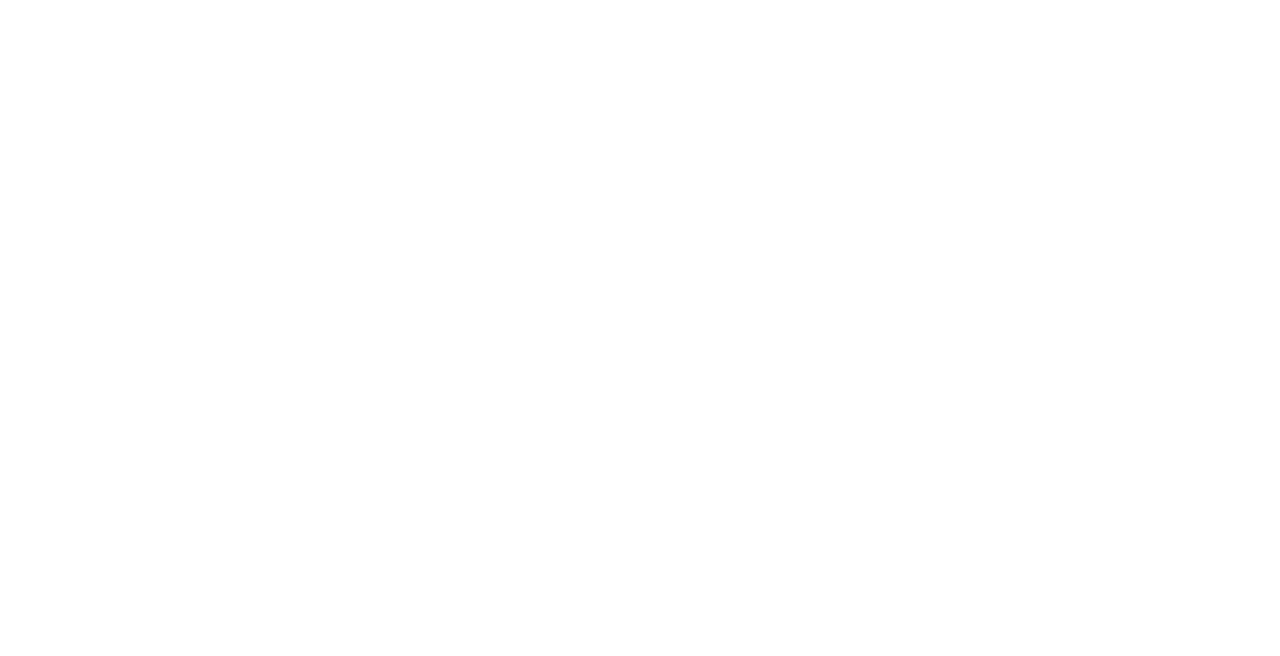
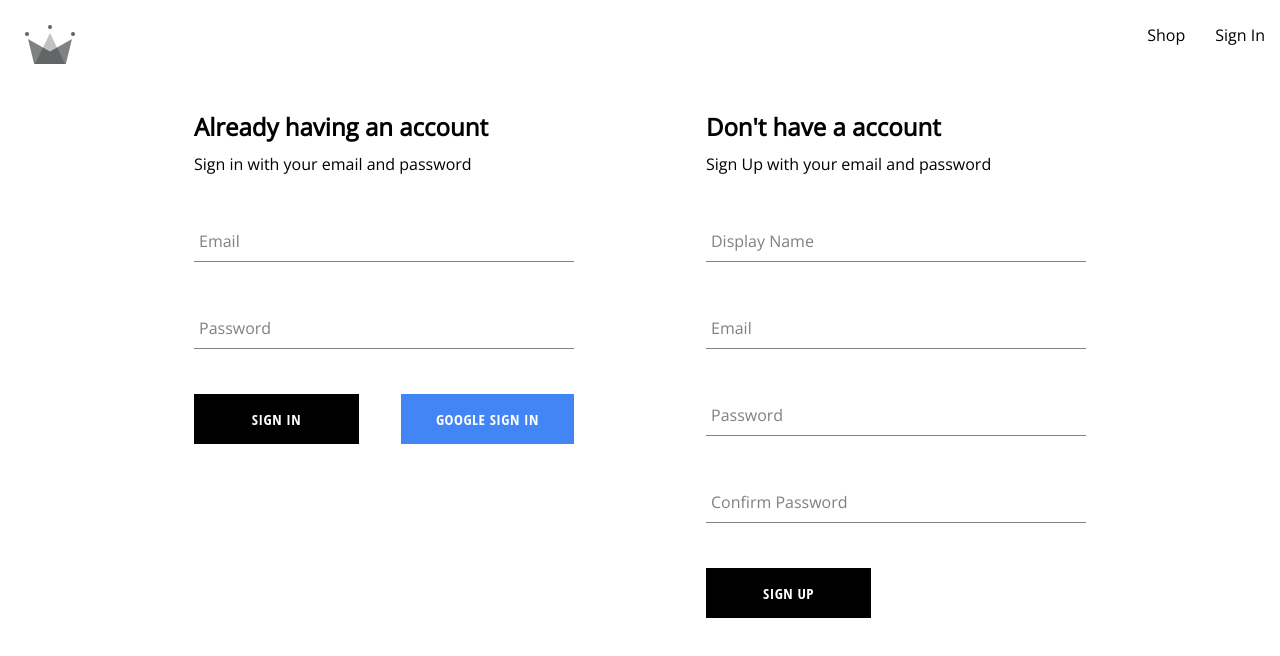
Before and after one commit to Pritpal-Stack/Crown-Clothing, a React (Create React App) app: page /auth in a window 1280 px wide. Before the commit this address had no page. Shown: the top 656 px of the page. Built offline with nearby package versions, Linux system fonts and the light colour scheme; no server answers.

Commit message:
useContext centeralization

```diff
--- a/src/App.js
+++ b/src/App.js
@@ -1,9 +1,9 @@
 import { Routes, Route } from "react-router-dom";
-import Home from "./routes/home/home.components";
 
 // components
+import Home from "./routes/home/home.components";
 import Nav from "./routes/navigation/nav.component";
-import SignIn from "./routes/sign-in/sign-in.component";
+import Auth from "./routes/Auth/auth.component";
 
 
 
@@ -22,7 +22,7 @@
       <Route path="/" element={ <Nav /> } >
         <Route index element={ <Home/> } />
         <Route path="shop" element={ <Shop/> } />
-        <Route path="sign-in" element={ <SignIn/> } />
+        <Route path="auth" element={ <Auth/> } />
       </Route>
     </Routes>
   );
--- a/src/components/button/button.component.jsx
+++ b/src/components/button/button.component.jsx
@@ -6,9 +6,9 @@
     inverted: "inverted"
 }
 
-const Button = ({ children, buttonType }) => {
+const Button = ({ children, buttonType, ...additionalProps }) => {
     return (
-        <button className={`button-container ${BUTTON_TYPE[buttonType]} `} >{children}</button>
+        <button className={`button-container ${BUTTON_TYPE[buttonType]}`} {...additionalProps} >{children}</button>
     )
 }
 
--- /dev/null
+++ b/src/components/sign-in/sign-in-form.component.jsx
@@ -0,0 +1,80 @@
+import { useState } from "react";
+import { signInWithGooglePopup, AuthSignInUsingEmailPassword } from "../../utils/firebase/firebase.utils";
+
+import FormInput from "../form-input/form-input.component";
+import Button from "../button/button.component";
+
+import "./sign-in-form.style.scss";
+
+const defaultFormValues = {
+  email: "",
+  password: "",
+};
+
+const SignInForm = () => {
+  const [formFields, setFormFields] = useState(defaultFormValues);
+  const { email, password } = formFields;
+
+  const SignInWithGoogle = async () => {
+    await signInWithGooglePopup();
+  };
+
+  const handleSubmit = (event) => {
+    event.preventDefault();
+
+    const Auth = async () => {
+      try {
+        await AuthSignInUsingEmailPassword(email, password);
+        resetFormFields();
+      } catch (error) {
+        console.log("error", error);
+      }
+    };
+    Auth();
+  };
+
+  const resetFormFields = () => {
+    setFormFields(defaultFormValues);
+  };
+
+  const handleChanges = (event) => {
+    const { name, value } = event.target;
+    setFormFields({ ...formFields, [name]: value });
+  };
+
+  return (
+    <div className="sign-in-container">
+      <h2>Already having an account</h2>
+      <span>Sign in with your email and password</span>
+      <form onSubmit={handleSubmit}>
+        <FormInput
+          label={`Email`}
+          type="email"
+          name="email"
+          onChange={handleChanges}
+          value={email}
+          required
+        />
+
+        <FormInput
+          label={`Password`}
+          type="password"
+          name="password"
+          onChange={handleChanges}
+          value={password}
+          autoComplete="on"
+          required
+        />
+
+        <div className="button-form-container">
+          <Button type="submit">Sign In</Button>
+          <Button type="button" buttonType={"google"} onClick={SignInWithGoogle}>
+            Google Sign In
+          </Button>
+        </div>
+      </form>
+    </div>
+  );
+};
+
+export default SignInForm;
--- /dev/null
+++ b/src/components/sign-in/sign-in-form.style.scss
@@ -0,0 +1,14 @@
+.sign-in-container {
+  display: flex;
+  flex-direction: column;
+  width: 380px;
+
+  h2 {
+    margin: 10px 0;
+  }
+
+  .button-form-container {
+    display: flex;
+    justify-content: space-between;
+  }
+}
--- a/src/components/sign-up/sign-up-form.component.jsx
+++ b/src/components/sign-up/sign-up-form.component.jsx
@@ -4,7 +4,7 @@
 import FormInput from "../form-input/form-input.component";
 import Button from "../button/button.component";
 
-import './sign-up-form.style.scss'
+import "./sign-up-form.style.scss";
 
 const defaultFormValues = {
   displayName: "",
@@ -16,6 +16,7 @@
 const SignUpForm = () => {
   const [formFields, setFormFields] = useState(defaultFormValues);
   const { displayName, confirmPassword, email, password } = formFields;
+
 
   const handleSubmit = (event) => {
     event.preventDefault();
@@ -48,7 +49,7 @@
   };
 
   return (
-    <div className="sign-up-container" >
+    <div className="sign-up-container">
       <h2>Don't have a account</h2>
       <span>Sign Up with your email and password</span>
       <form onSubmit={handleSubmit}>
@@ -76,6 +77,7 @@
           name="password"
           onChange={handleChanges}
           value={password}
+          autoComplete="on"
           required
         />
 
@@ -84,6 +86,7 @@
           type="password"
           name="confirmPassword"
           onChange={handleChanges}
+          autoComplete="on"
           value={confirmPassword}
           required
         />
--- /dev/null
+++ b/src/context/user.context.jsx
@@ -0,0 +1,25 @@
+import { createContext, useState, useEffect } from "react";
+import { onAuthStateChangedListener, createUserDocumentFromAuth } from "../utils/firebase/firebase.utils";
+
+export const UserContext = createContext({
+  currentUser: null,
+  setCurrentUser: () => {},
+});
+
+export const UserProvider = ({ children }) => {
+  const [currentUser, setCurrentUser] = useState(null);
+  const value = { currentUser, setCurrentUser };
+
+  useEffect(() => {
+    const unsubscribe = onAuthStateChangedListener((user) => {
+      if(user){
+        createUserDocumentFromAuth(user);
+      }
+      setCurrentUser(user);
+    });
+
+    return unsubscribe;
+  }, []);
+
+  return <UserContext.Provider value={value}>{children}</UserContext.Provider>;
+};
--- a/src/index.js
+++ b/src/index.js
@@ -6,11 +6,15 @@
 import App from './App';
 import reportWebVitals from './reportWebVitals';
 
+import { UserProvider } from './context/user.context';
+
 const root = ReactDOM.createRoot(document.getElementById('root'));
 root.render(
   <React.StrictMode>
     <BrowserRouter>
+    <UserProvider>
       <App />
+    </UserProvider>
     </BrowserRouter>
   </React.StrictMode>
 );
--- a/src/routes/sign-in/sign-in.component.jsx
+++ b/src/routes/Auth/auth.component.jsx
@@ -1,15 +1,14 @@
-import {
-  signInWithGooglePopup,
-  createUserDocumentFromAuth,
-  signInWithGoogleRedirect,
-  auth,
-} from "../../utils/firebase/firebase.utils";
+import { createUserDocumentFromAuth, auth } from "../../utils/firebase/firebase.utils";
 
 import { getRedirectResult } from "firebase/auth";
 import { useEffect } from "react";
+
 import SignUpForm from "../../components/sign-up/sign-up-form.component";
+import SignInForm from "../../components/sign-in/sign-in-form.component";
 
-const SignIn = () => {
+import './auth.style.scss'
+
+const Auth = () => {
   useEffect(() => {
     const getRedirectDate = async () => {
       try {
@@ -26,19 +25,12 @@
     getRedirectDate();
   }, []);
 
-  const LogGoogleUserPopup = async () => {
-    const { user } = await signInWithGooglePopup();
-    await createUserDocumentFromAuth(user);
-  };
-
   return (
-    <div>
-      <h1>SignIn Page</h1>
-      <button onClick={LogGoogleUserPopup}>SignIn with Popup</button>
-      <button onClick={signInWithGoogleRedirect}>SignIn with Redirect</button>
+    <div className="auth-container">
+      <SignInForm></SignInForm>
       <SignUpForm></SignUpForm>
     </div>
   );
 };
 
-export default SignIn;
+export default Auth;
--- /dev/null
+++ b/src/routes/Auth/auth.style.scss
@@ -0,0 +1,6 @@
+.auth-container{
+    display: flex;
+    width: 80%;
+    justify-content: space-around;
+    margin: 30px auto;
+}
--- a/src/routes/navigation/nav.component.jsx
+++ b/src/routes/navigation/nav.component.jsx
@@ -1,24 +1,47 @@
 import { Outlet, Link } from "react-router-dom";
-import { Fragment } from "react";
-import { ReactComponent as CrownLogo }  from '../../assets/logos/083 crown.svg'
+import { Fragment, useContext } from "react";
+import { ReactComponent as CrownLogo } from "../../assets/logos/083 crown.svg";
 
+import { UserContext } from "../../context/user.context";
+import { SignOutUser } from "../../utils/firebase/firebase.utils";
 // css
-import './nav.style.scss'
+import "./nav.style.scss";
 
 const Nav = () => {
+  const { currentUser } = useContext(UserContext);
+
+  // const signOutHandler = () => {
+  //   const signOut = async () => {
+  //     try {
+  //       await SignOutUser();
+  //     } catch (error) {
+  //       console.log("error", error);
+  //     }
+  //   };
+
+  //   signOut();
+  // };
+
   return (
     <Fragment>
       <div className="navigation">
-        <Link className="logo-container" to='/' >
-          <CrownLogo className="logo" ></CrownLogo>
+        <Link className="logo-container" to="/">
+          <CrownLogo className="logo"></CrownLogo>
         </Link>
         <div className="nav-links-container">
           <Link className="nav-link" to="/shop">
             Shop
           </Link>
-          <Link className="nav-link" to="/sign-in">
-            Sign In
-          </Link>
+
+          {currentUser ? (
+            <span className="nav-link" onClick={SignOutUser}>
+              Sign Out
+            </span>
+          ) : (
+            <Link className="nav-link" to="/auth">
+              Sign In
+            </Link>
+          )}
         </div>
       </div>
       <Outlet />
--- a/src/utils/firebase/firebase.utils.js
+++ b/src/utils/firebase/firebase.utils.js
@@ -1,5 +1,5 @@
 import { initializeApp } from 'firebase/app';
-import { getAuth, signInWithRedirect, signInWithPopup, GoogleAuthProvider, createUserWithEmailAndPassword } from 'firebase/auth';
+import { getAuth, signInWithRedirect, signInWithPopup, GoogleAuthProvider, createUserWithEmailAndPassword, signInWithEmailAndPassword, signOut, onAuthStateChanged } from 'firebase/auth';
 import { getFirestore, doc, getDoc, setDoc } from "firebase/firestore"
 
 // Your web app's Firebase configuration
@@ -25,9 +25,9 @@
 export const signInWithGooglePopup = () => signInWithPopup(auth, provider);
 export const signInWithGoogleRedirect = () => signInWithRedirect(auth, provider);
 export const db = getFirestore();
-export const createUserDocumentFromAuth = async (userAuth, additionalInfo={}) => {
+export const createUserDocumentFromAuth = async (userAuth, additionalInfo = {}) => {
 
-    if(!userAuth) return;
+    if (!userAuth) return;
 
     const userDocRef = doc(db, 'users', userAuth.uid);
 
@@ -50,10 +50,20 @@
 
 }
 
-export const AuthUsingEmailPassword = async (email, password)=>{
+export const AuthUsingEmailPassword = async (email, password) => {
+    if (!email || !password) return;
+    return await createUserWithEmailAndPassword(auth, email, password)
+}
 
-    if(!email || !password) return;
+export const AuthSignInUsingEmailPassword = async (email, password) => {
+    if (!email || !password) return;
+    return await signInWithEmailAndPassword(auth, email, password)
+}
 
-    return await createUserWithEmailAndPassword(auth, email, password)
-
+export const SignOutUser = async () => {
+    return await signOut(auth);
 }
+export const onAuthStateChangedListener = (callback) => {
+    if(!callback) return;
+    return onAuthStateChanged(auth, callback)
+}
```
Also changed, not shown: src/routes/sign-in/sign-in.style.scss (deleted).
